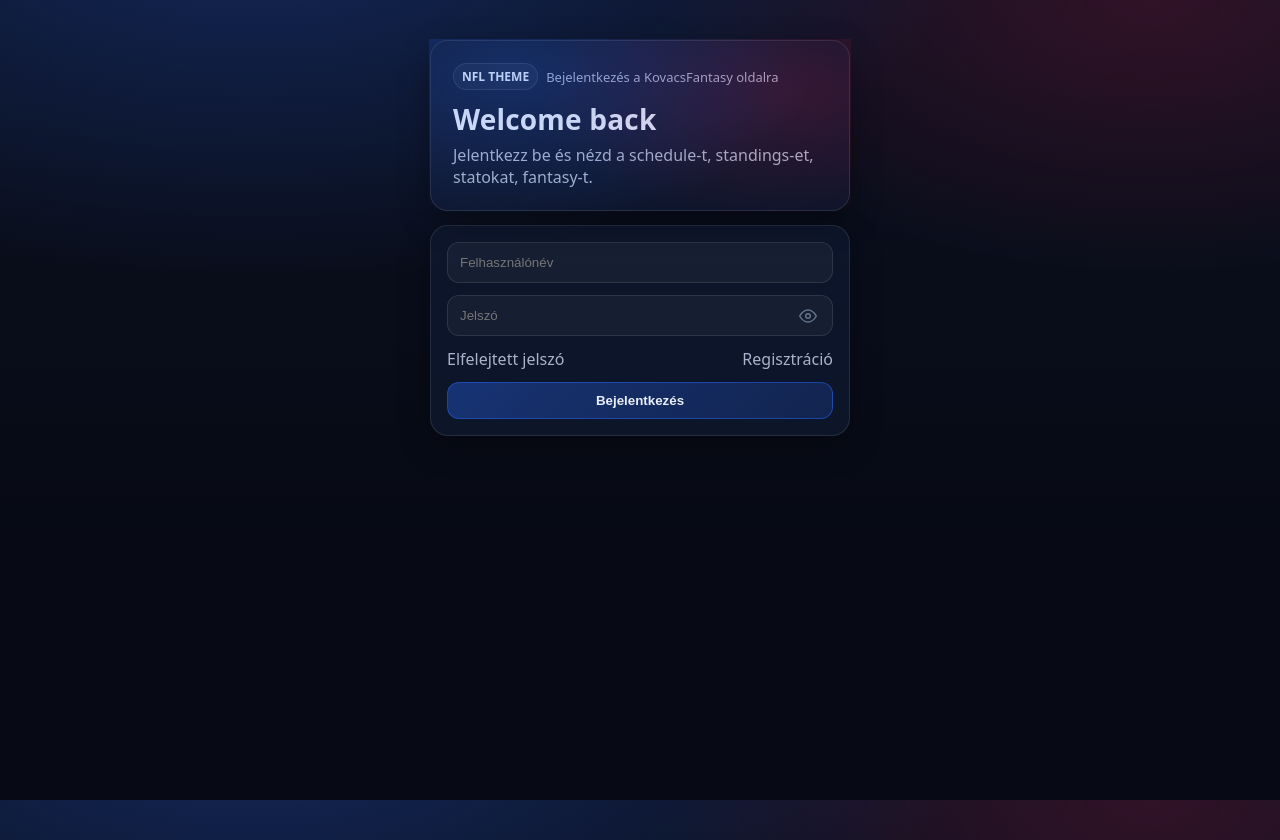
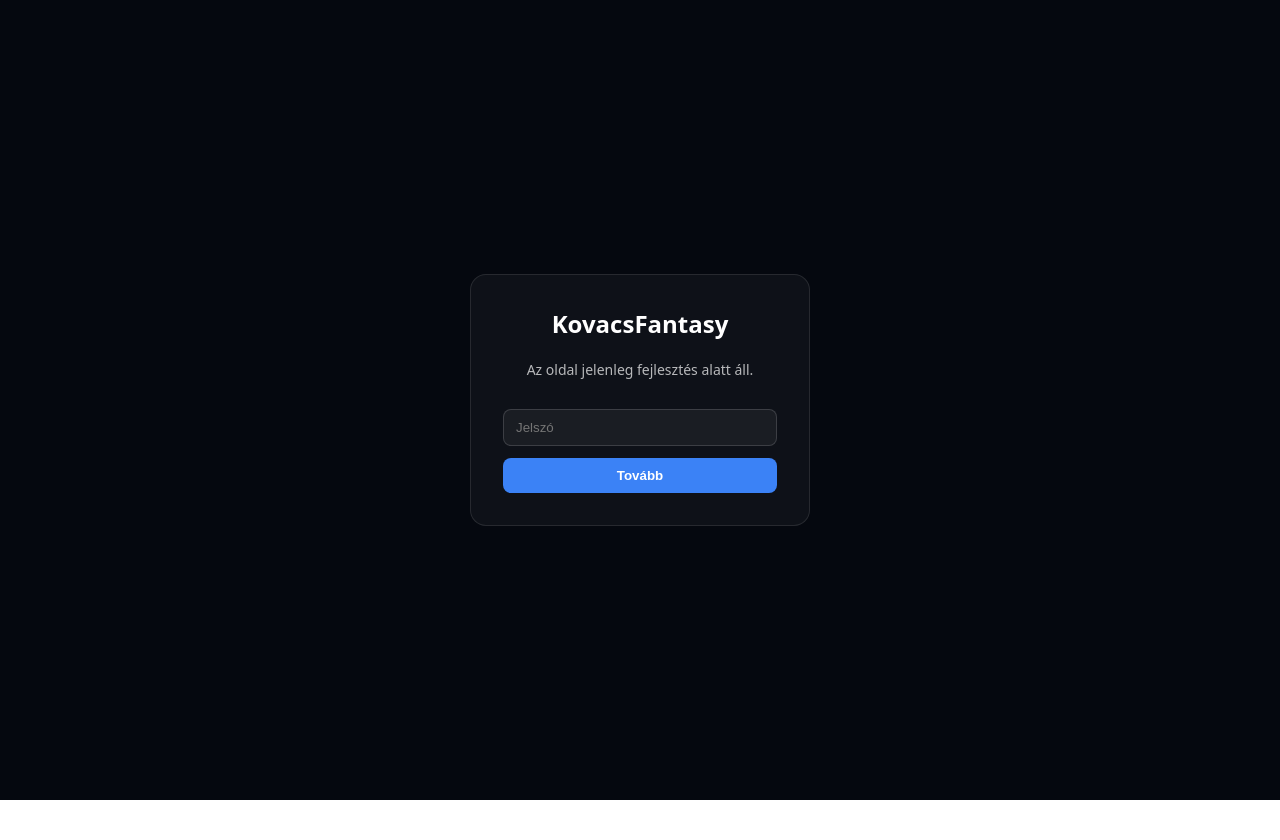
Before and after one commit to koadhun/kovacsfantasy, a React (Vite) app in the folder frontend/: page / in a window 1280 px wide. Before the commit this address led to /login. After the commit the page ends 800 px from the top, so only its background shows below. Built offline with nearby package versions, Linux system fonts and the light colour scheme; no server answers.

Commit message:
Construction page to hide main content

```diff
--- /dev/null
+++ b/frontend/src/components/SiteGate.jsx
@@ -0,0 +1,89 @@
+import { useState } from "react";
+
+const SITE_PASSWORD = "almafa1234"; // <-- ide írd a saját jelszavadat
+const STORAGE_KEY = "kf_site_unlocked";
+
+export default function SiteGate({ children }) {
+  const [unlocked, setUnlocked] = useState(
+    () => localStorage.getItem(STORAGE_KEY) === "yes"
+  );
+  const [pw, setPw] = useState("");
+  const [err, setErr] = useState("");
+
+  if (unlocked) return children;
+
+  function handleSubmit(e) {
+    e.preventDefault();
+    if (pw === SITE_PASSWORD) {
+      localStorage.setItem(STORAGE_KEY, "yes");
+      setUnlocked(true);
+    } else {
+      setErr("Hibás jelszó.");
+    }
+  }
+
+  return (
+    <div
+      style={{
+        minHeight: "100vh",
+        display: "flex",
+        alignItems: "center",
+        justifyContent: "center",
+        background: "#05080f",
+      }}
+    >
+      <form
+        onSubmit={handleSubmit}
+        style={{
+          background: "rgba(255,255,255,.04)",
+          border: "1px solid rgba(255,255,255,.1)",
+          borderRadius: 16,
+          padding: 32,
+          width: 340,
+          textAlign: "center",
+        }}
+      >
+        <h2 style={{ color: "#fff", marginTop: 0 }}>KovacsFantasy</h2>
+        <p style={{ color: "rgba(255,255,255,.7)", fontSize: 14 }}>
+          Az oldal jelenleg fejlesztés alatt áll.
+        </p>
+
+        <input
+          type="password"
+          value={pw}
+          onChange={(e) => setPw(e.target.value)}
+          placeholder="Jelszó"
+          style={{
+            width: "100%",
+            padding: "10px 12px",
+            borderRadius: 8,
+            border: "1px solid rgba(255,255,255,.15)",
+            background: "rgba(255,255,255,.05)",
+            color: "#fff",
+            marginTop: 16,
+            marginBottom: 12,
+            boxSizing: "border-box",
+          }}
+        />
+
+        {err && <p style={{ color: "#f87171", fontSize: 13 }}>{err}</p>}
+
+        <button
+          type="submit"
+          style={{
+            width: "100%",
+            padding: "10px 12px",
+            borderRadius: 8,
+            border: "none",
+            background: "#3b82f6",
+            color: "#fff",
+            fontWeight: 700,
+            cursor: "pointer",
+          }}
+        >
+          Tovább
+        </button>
+      </form>
+    </div>
+  );
+}
--- a/frontend/src/main.jsx
+++ b/frontend/src/main.jsx
@@ -1,3 +1,26 @@
+
+import React from "react";
+import ReactDOM from "react-dom/client";
+import { BrowserRouter } from "react-router-dom";
+import App from "./App.jsx";
+import SiteGate from "./components/SiteGate.jsx";
+import "./styles.css";
+
+ReactDOM.createRoot(document.getElementById("root")).render(
+  <React.StrictMode>
+    <SiteGate>
+      <BrowserRouter>
+        <App />
+      </BrowserRouter>
+    </SiteGate>
+  </React.StrictMode>
+);
+
+
+
+
+/*Ez kell a fenti helyett, ha a construction page-t le szeretném venni.
+
 import React from "react";
 import ReactDOM from "react-dom/client";
 import { BrowserRouter } from "react-router-dom";
@@ -10,4 +33,4 @@ ReactDOM.createRoot(document.getElementById("root")).render(
       <App />
     </BrowserRouter>
   </React.StrictMode>
-);
+);*/
```
